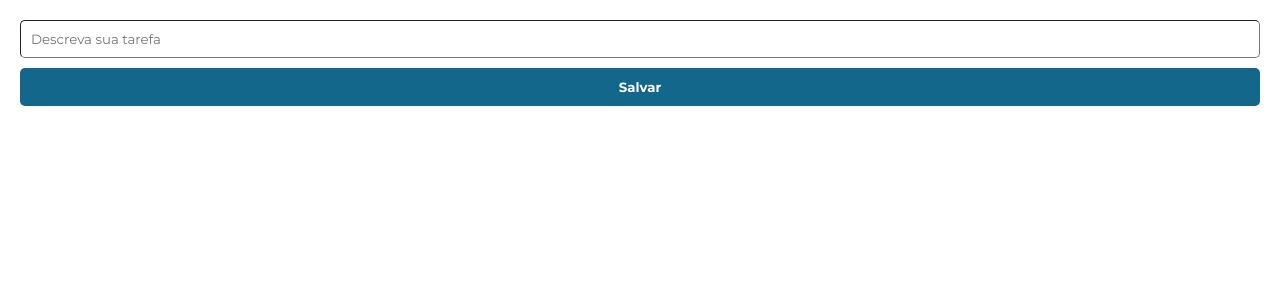
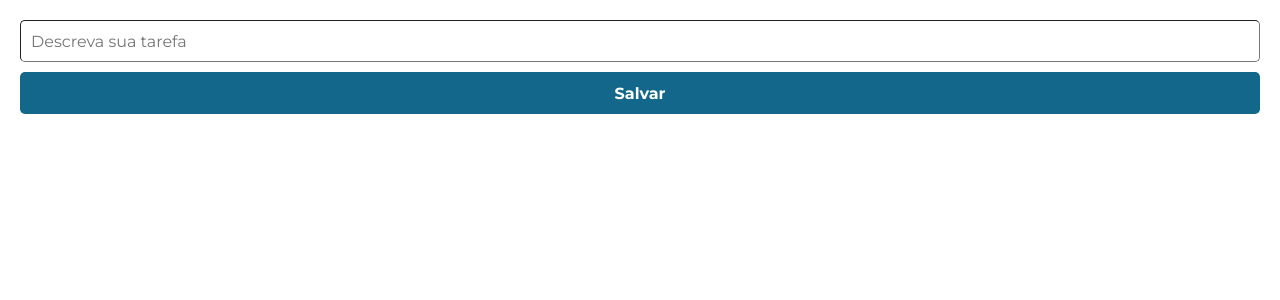
Before and after one commit to gutemberglz/to-do-list, a React (Vite) app: page / in a window 1280 px wide. Shown: the top 300 px of the page. Built offline with nearby package versions, Linux system fonts and the light colour scheme.

Commit message:
Modify font-size in input and button

```diff
--- a/src/components/Button/style.sass
+++ b/src/components/Button/style.sass
@@ -1,6 +1,7 @@
 button
-  height: 38px
+  height: 42px
   border-radius:  5px
+  font-size: 16px
   font-weight:  bold
   outline: none
   border: none
--- a/src/components/Input/style.sass
+++ b/src/components/Input/style.sass
@@ -1,7 +1,9 @@
 input
   width: 100%
-  height: 38px
+  height: 42px
   padding: 0px 10px
+  font-size: 16px
+
   border-radius: 5px
   outline-color:  #13678A
   border-width: 1px
```
